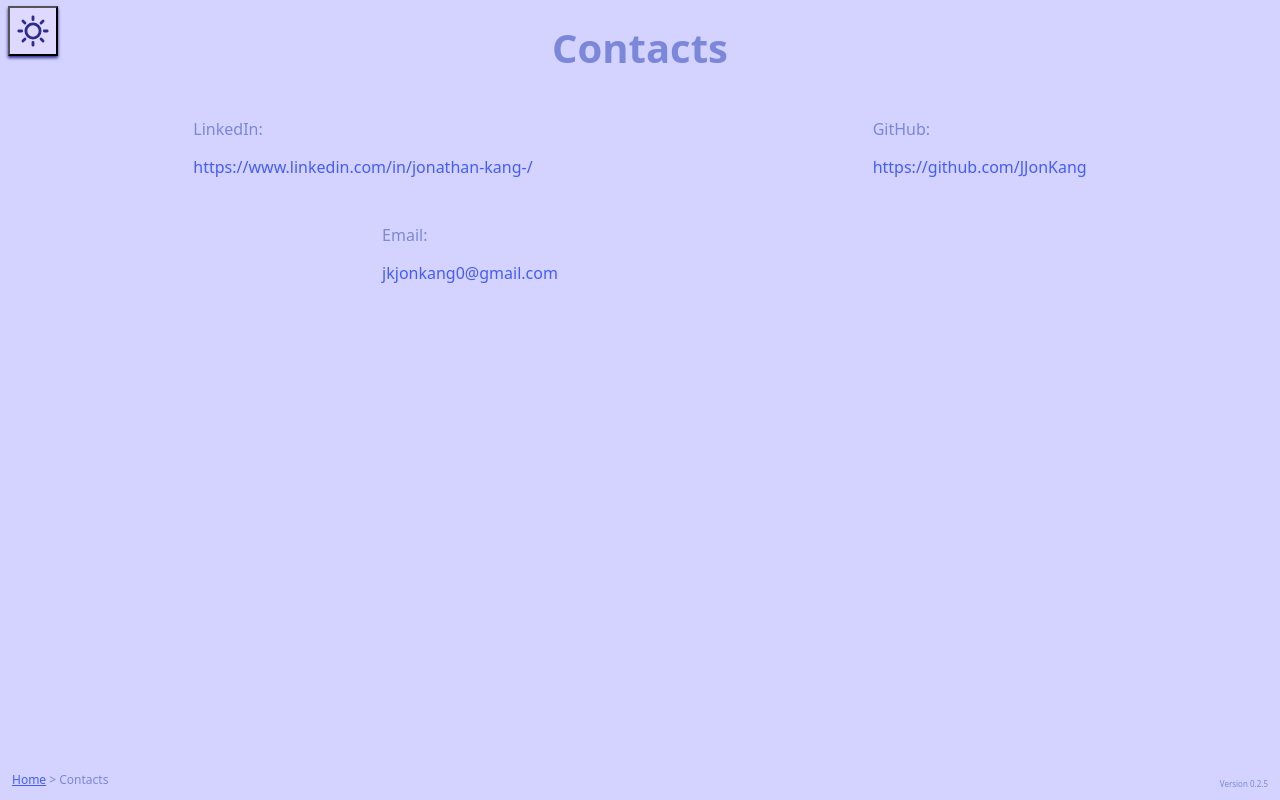
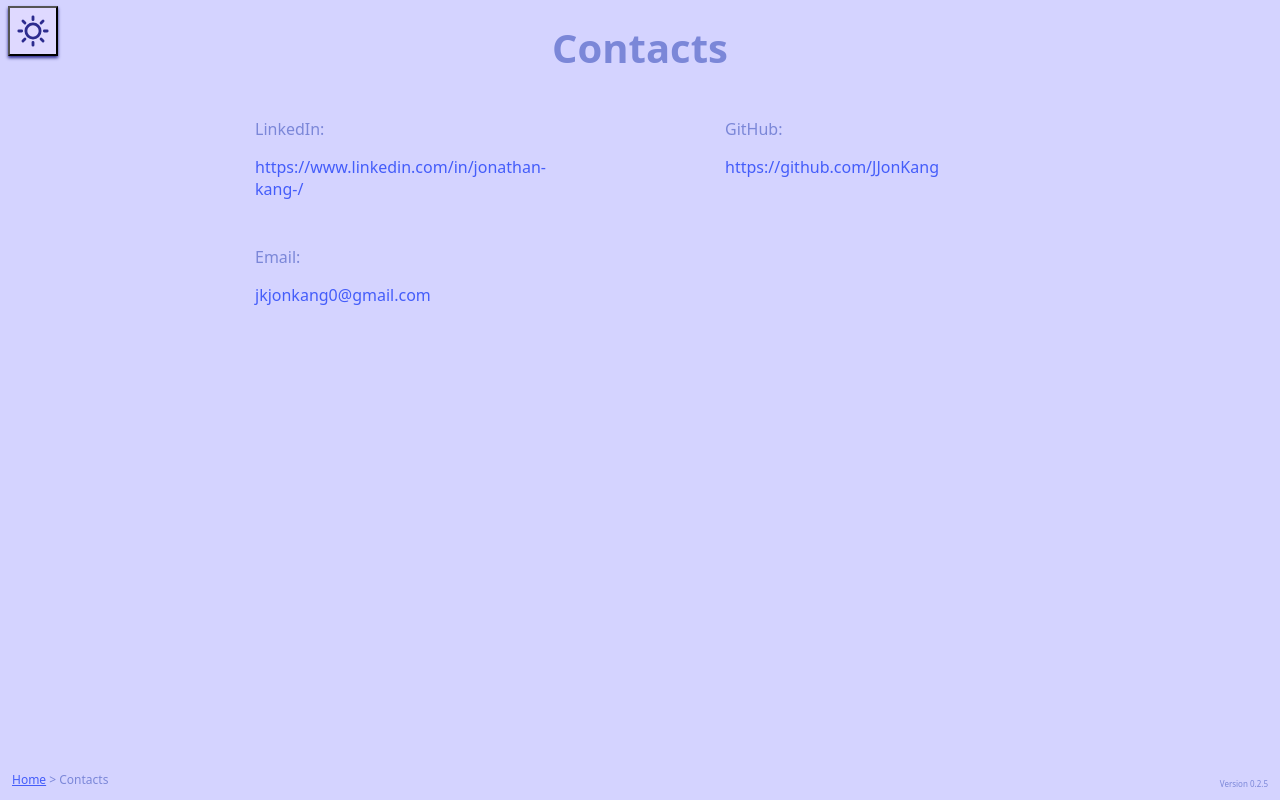
Before and after one commit to JJonKang/Portfolio, a React (Vite) app in the folder react-app/: page /contacts in a window 1280 px wide. Built offline with nearby package versions, Linux system fonts and the light colour scheme; a web font is replaced by a local one.

Commit message:
Fixed up the aesthetics on the Contacts page by making it grid based

```diff
--- a/react-app/src/index.css
+++ b/react-app/src/index.css
@@ -151,7 +151,12 @@ a {
 
 /* spacing out the contacts */
 .contact-divider {
-  display: flex;
-  justify-content: center;
-  gap: 340px;
+  display: grid;
+  grid-template-columns: minmax(200px, 300px) minmax(200px, 300px);
+  /* grid-template-columns: 1fr 1fr; */
+  width: fit-content;
+  margin: 0 auto;
+  gap: 20px 170px;
+  /* justify-content: center;
+  gap: 340px; */
 }
--- a/react-app/src/pages/Contacts.jsx
+++ b/react-app/src/pages/Contacts.jsx
@@ -18,7 +18,7 @@ function Contacts() {
           <a>jkjonkang0@gmail.com</a>
         </div>
         <div>
-          {/* literally nothing */}
+          {/* literally nothing for now*/}
         </div>
       </div>
     </div>
```
